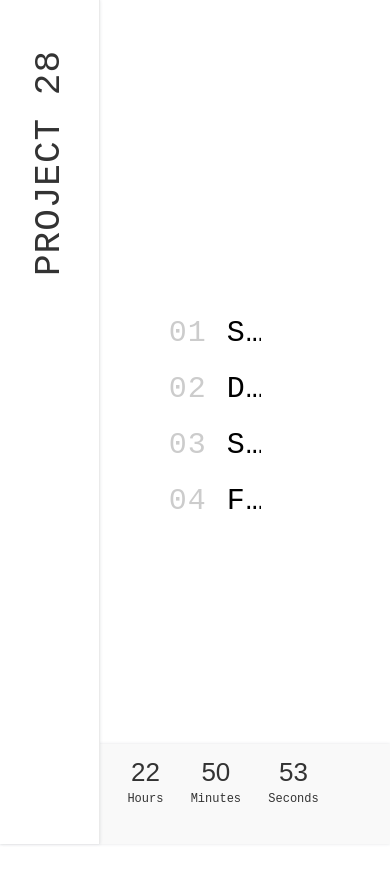
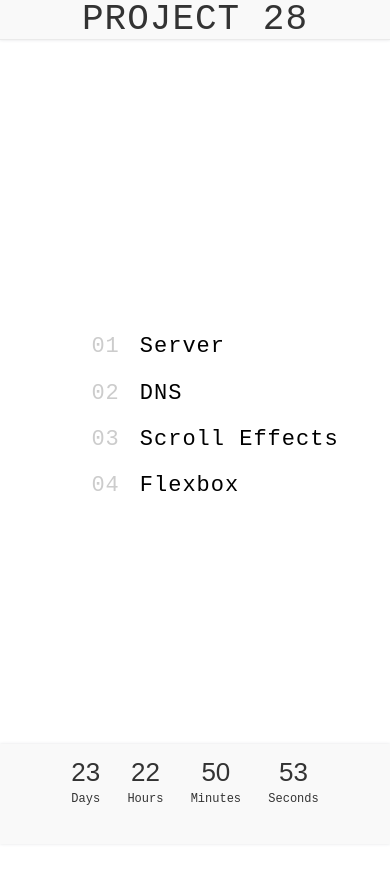
Before and after one commit to JasonLMiller/ezup.cloud, a plain HTML site: page ezup.cloud/html/index.html in a window 390 px wide. Shown: the top 884 px of the page. Drawn offline with nearby package versions, Linux system fonts and the light colour scheme; a web font is replaced by a local one.

Commit message:
new layout 2

```diff
--- a/ezup.cloud/html/_notes/dwsync.xml
+++ b/ezup.cloud/html/_notes/dwsync.xml
@@ -1,5 +1,5 @@
 <?xml version="1.0" encoding="utf-8" ?>
 <dwsync>
 <file name="index.html" server="104.248.184.214//" local="132567712713862355" remote="132567717830000000" Dst="1" />
-<file name="index.html" server="104.248.184.214//var/www/" local="132568910691819307" remote="132568910700000000" Dst="1" />
+<file name="index.html" server="104.248.184.214//var/www/" local="132569608954561130" remote="132569609030000000" Dst="1" />
 </dwsync>
--- a/ezup.cloud/html/index.html
+++ b/ezup.cloud/html/index.html
@@ -53,7 +53,7 @@
 }
 .content-center-item {
     flex: none;
-    max-width: 80%;
+    max-width: 95%;
 }
 #clockdiv {
     display: inline-block;
@@ -101,7 +101,9 @@
 amp-img.contain img {
     object-fit: contain;
 }
-.header {
+
+@media (min-width: 768px) {
+.header-fixed {
     position: fixed;
     top: 0;
     left: 0;
@@ -109,14 +111,9 @@
     z-index: 999;
     -webkit-box-shadow: 0 0 3px rgba(60,72,88,0.15);
     box-shadow: 0 0 3px rgba(60,72,88,0.15);
-}
-.fixed-left {
     border-right: 1px solid #eaeaea;
     height: 100vh;
     width: 100px;
-    padding: 5rem 3rem;
-}
-.fixed-left {
     display: -webkit-box;
     display: -webkit-flex;
     display: -ms-flexbox;
@@ -126,6 +123,50 @@
     flex: 0 0 auto;
     overflow: hidden;
     padding: 5rem 3rem;
+}
+	.h1 {
+    -webkit-transform: rotate(-90deg) translateX(-100%);
+    -ms-transform: rotate(-90deg) translateX(-100%);
+    transform: rotate(-90deg) translateX(-100%);
+    font-family: 'Roboto mono', monospace;
+    -webkit-letter-spacing: 1px;
+    -moz-letter-spacing: 1px;
+    -ms-letter-spacing: 1px;
+    letter-spacing: 1px;
+    margin: 0;
+    -webkit-transform-origin: top left;
+    -ms-transform-origin: top left;
+    transform-origin: top left;
+    white-space: nowrap;
+}
+}
+
+@media (max-width: 767px) {
+.header-fixed {
+    position: fixed;
+    top: 0;
+    left: 0;
+    background-color: #fff;
+    z-index: 999;
+    -webkit-box-shadow: 0 0 3px rgba(60,72,88,0.15);
+    box-shadow: 0 0 3px rgba(60,72,88,0.15);
+    border-bottom: 1px solid #eaeaea;
+    height: 40px;
+    width: 100vw;
+	background-color: #f9f9f9;
+}
+	.h1 {
+   text-align: center;
+    font-family: 'Roboto mono', monospace;
+
+    -webkit-letter-spacing: 1px;
+    -moz-letter-spacing: 1px;
+    -ms-letter-spacing: 1px;
+    letter-spacing: 1px;
+    margin: 0;
+
+
+}
 }
 .footer {
     position: fixed;
@@ -137,28 +178,11 @@
     -webkit-box-shadow: 0 0 3px rgba(60,72,88,0.15);
     box-shadow: 0 0 3px rgba(60,72,88,0.15);
 }
-.h1 {
-    -webkit-transform: rotate(-90deg) translateX(-100%);
-    -ms-transform: rotate(-90deg) translateX(-100%);
-    transform: rotate(-90deg) translateX(-100%);
-    font-family: 'Roboto mono', monospace;
-}
-.h1 {
-    -webkit-letter-spacing: 1px;
-    -moz-letter-spacing: 1px;
-    -ms-letter-spacing: 1px;
-    letter-spacing: 1px;
-    margin: 0;
-    -webkit-transform-origin: top left;
-    -ms-transform-origin: top left;
-    transform-origin: top left;
-    white-space: nowrap;
-}
 ul.days {
     list-style: none;
 }
 ul.days > li {
-    font-size: 24px;
+    font-size: 22px;
     font-family: roboto-mono, monospace;
     font-weight: 700;
     font-style: normal;
@@ -186,7 +210,6 @@
     font-weight: 500;
     color: #000;
     letter-spacing: 1px;
-    font-size: 1rem;
     line-height: 1.2;
 }
 .kBKRuS:hover {
@@ -200,7 +223,6 @@
     -moz-letter-spacing: 1px;
     -ms-letter-spacing: 1px;
     letter-spacing: 1px;
-    font-size: 3rem;
     line-height: 1.2;
     position: relative;
     display: -webkit-box;
@@ -218,7 +240,7 @@
     -webkit-flex-direction: row;
     -ms-flex-direction: row;
     flex-direction: row;
-    padding: 1rem 15vw;
+    padding: 1rem 1vw;
 }
 a {
     text-decoration: none;
@@ -232,11 +254,11 @@
 </head>
 
 <body>
-<header class="header fixed-left">
+<header class="header-fixed">
   <h1 class="h1 text-uppercase">Project 28</h1>
 </header>
 <div class="container-cloud fill">
-  <div class="element" style="width: 80vw;">
+  <div class="element" style="width: 99vw;">
     <div class="content-center">
       <div class="content-center-item">
         <div class="wrapper">
```
